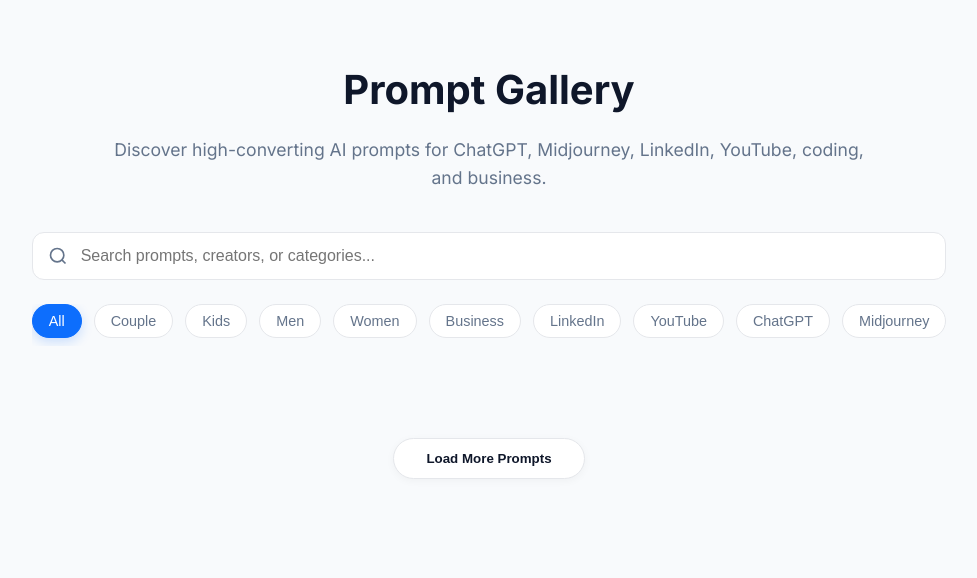
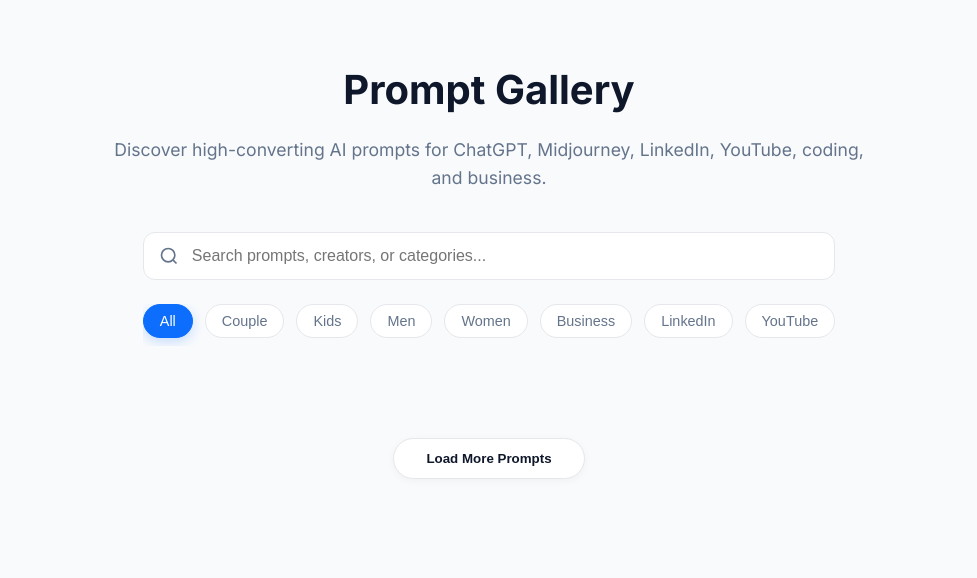
Before and after one commit to SHARABUMANOJKUMAR/Prompt-Bazaar999, a Flask app: page /gallery in a window 1280 px wide. Shown: the part 73-651 px from the top of the page, without its empty margins (151-1128 px from the left). Run offline with Flask 3, Linux system fonts and the light colour scheme; some libraries are stand-ins or nearby versions.

Commit message:
style: remove ChatGPT and Midjourney categories from Prompt Gallery chips

```diff
--- a/prompt-gallery.html
+++ b/prompt-gallery.html
@@ -102,8 +102,6 @@
                 <button class="chip" data-category="Business">Business</button>
                 <button class="chip" data-category="LinkedIn">LinkedIn</button>
                 <button class="chip" data-category="YouTube">YouTube</button>
-                <button class="chip" data-category="ChatGPT">ChatGPT</button>
-                <button class="chip" data-category="Midjourney">Midjourney</button>
             </div>
         </div>
 
--- a/templates/index.html
+++ b/templates/index.html
@@ -61,8 +61,6 @@
             <button class="chip" data-category="Business">Business</button>
             <button class="chip" data-category="LinkedIn">LinkedIn</button>
             <button class="chip" data-category="YouTube">YouTube</button>
-            <button class="chip" data-category="ChatGPT">ChatGPT</button>
-            <button class="chip" data-category="Midjourney">Midjourney</button>
         </div>
     </div>
 
```
